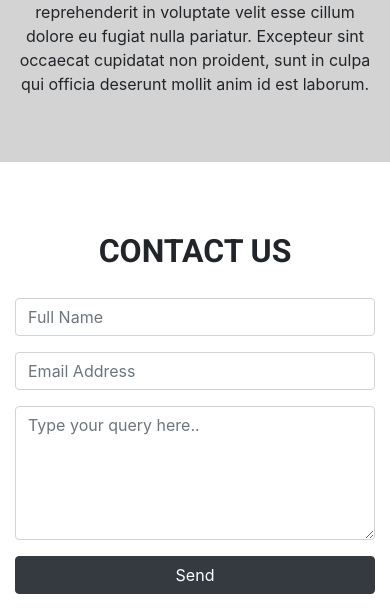
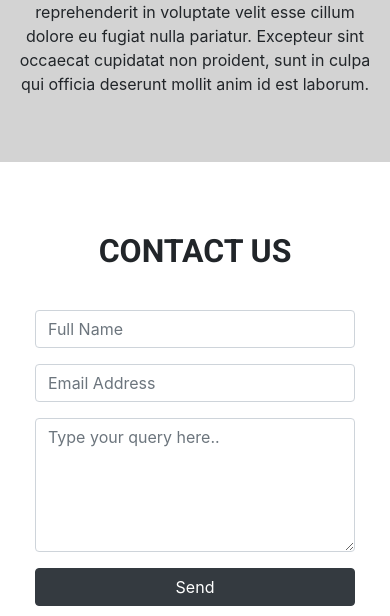
Before and after one commit to adamrichardturner/lintronics, a plain HTML site: page index.html in a window 390 px wide. Shown: the part 5075-5691 px from the top of the page. Drawn offline with nearby package versions, Linux system fonts and the light colour scheme; grey boxes are pictures that could not be loaded.

Commit message:
update css

```diff
--- a/css/style.css
+++ b/css/style.css
@@ -285,6 +285,14 @@ footer {
     min-width: 200px;
     padding: 0px 20px 0px 20px;
   }
+
+  #form {
+    margin: 20px;
+  }
+
+  button#submit {
+    width: 100%;
+  }
 }
 
 @media only screen and (max-width: 507px) {
```
